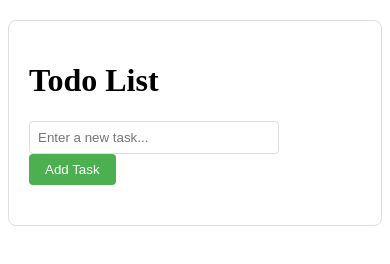
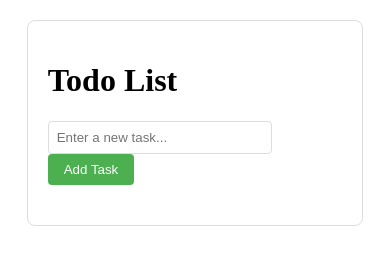
Before and after one commit to yuyetingxiao/ISYS3001-A2-TodoAPP, a plain HTML site: page index.html in a window 390 px wide. Drawn offline with Linux system fonts and the light colour scheme.

Commit message:
bugfix(style): Fix task list alignment issue on small screens

```diff
--- a/style.css
+++ b/style.css
@@ -4,6 +4,8 @@
     padding: 20px;
     border: 1px solid #ddd;
     border-radius: 8px;
+    width: 90%;
+    box-sizing: border-box;
 }
 #taskInput {
     width: 70%;
```
